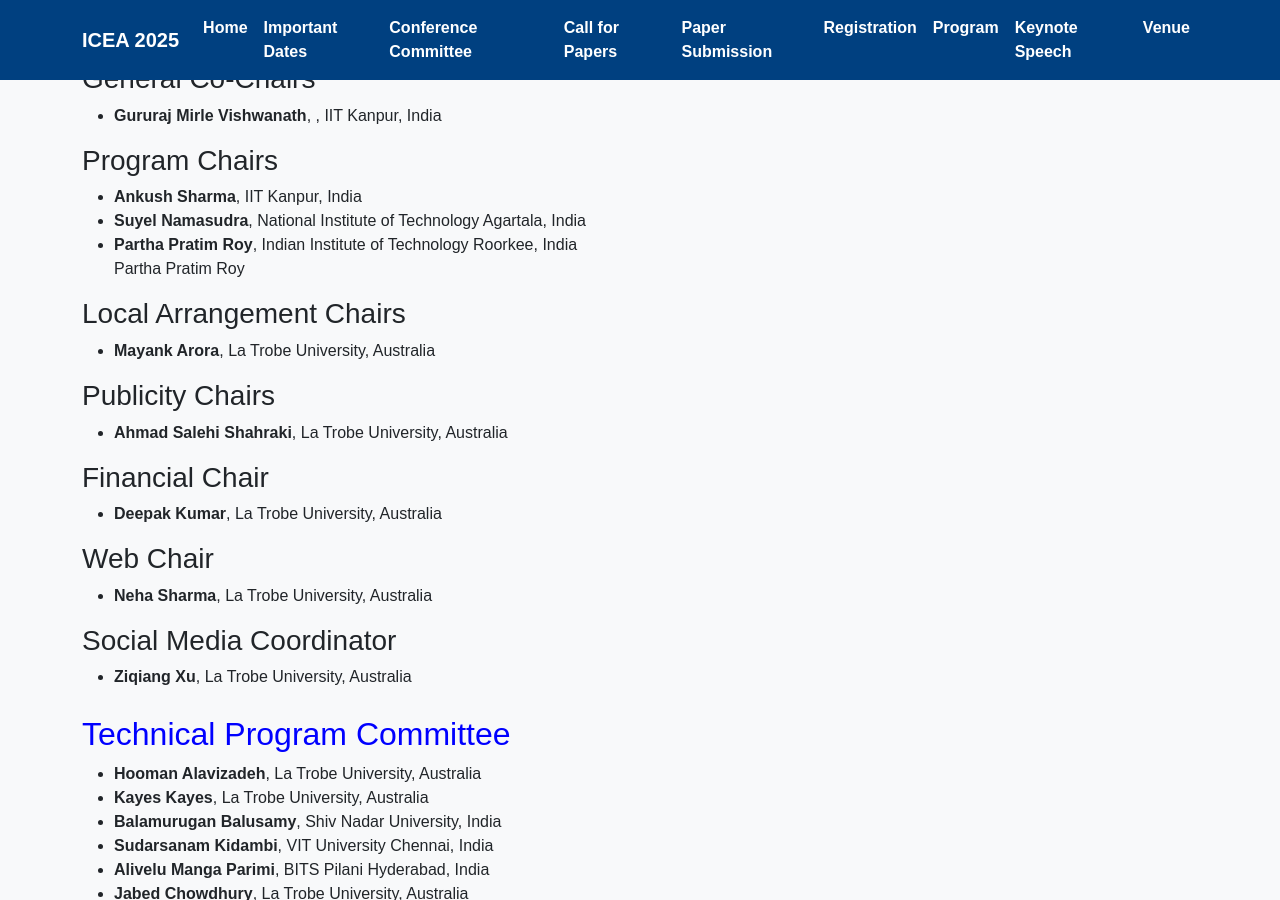
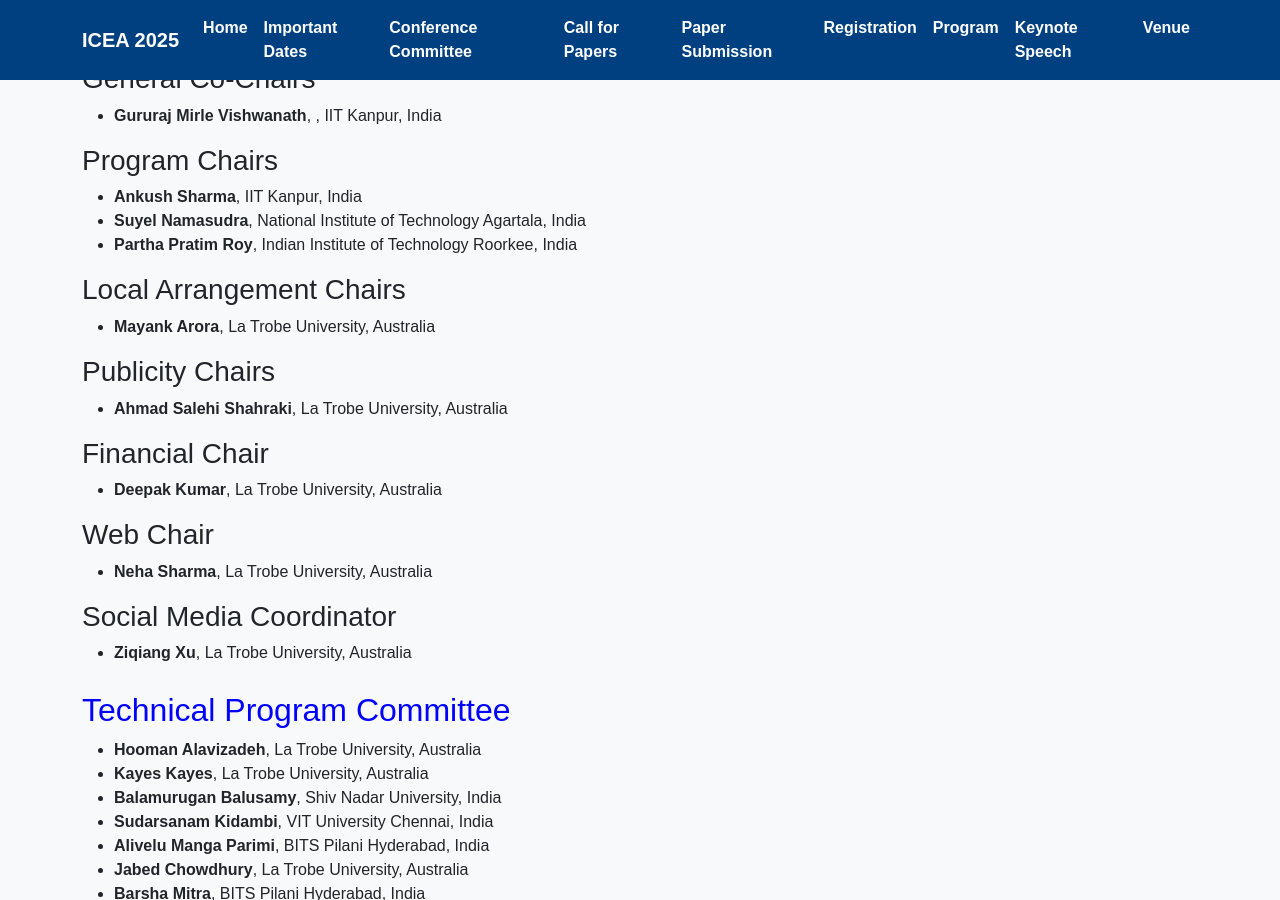
Before and after one commit to icea2025/latrobe, a Jekyll site: the page committee/index.html, which Jekyll copies as it is, in a window 1280 px wide and 900 px high, scrolled down 377 px. Built offline with Jekyll 4.4.1, drawn with Linux system fonts in a browser that asks for light colours.

Commit message:
Update index.html

```diff
--- a/committee/index.html
+++ b/committee/index.html
@@ -103,7 +103,6 @@
         <li><b>Ankush Sharma</b>, IIT Kanpur, India</li>
         <li><b>Suyel Namasudra</b>, National Institute of Technology Agartala, India</li>
          <li><b>Partha Pratim Roy</b>, Indian Institute of Technology Roorkee, India</li>
-        Partha Pratim Roy
       </ul>
 
       <h3>Local Arrangement Chairs</h3>
```
